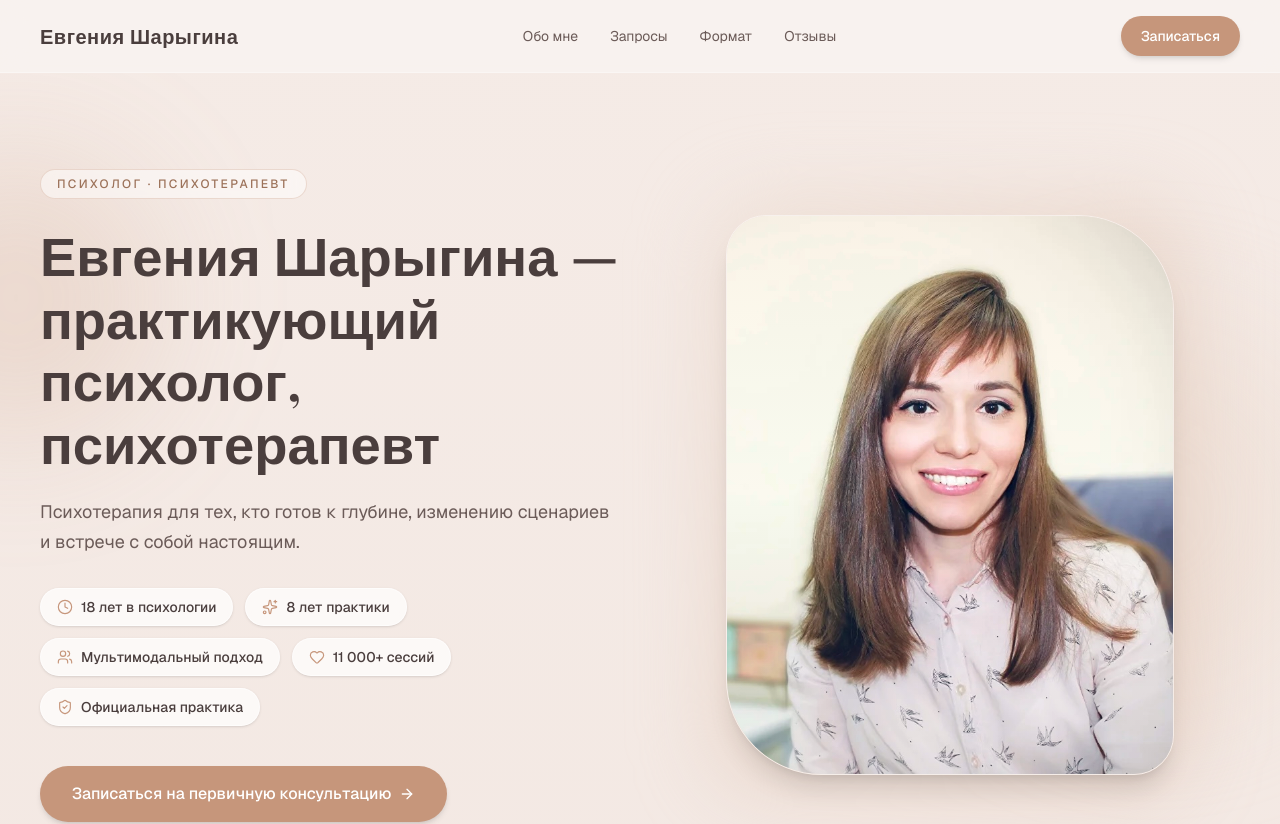
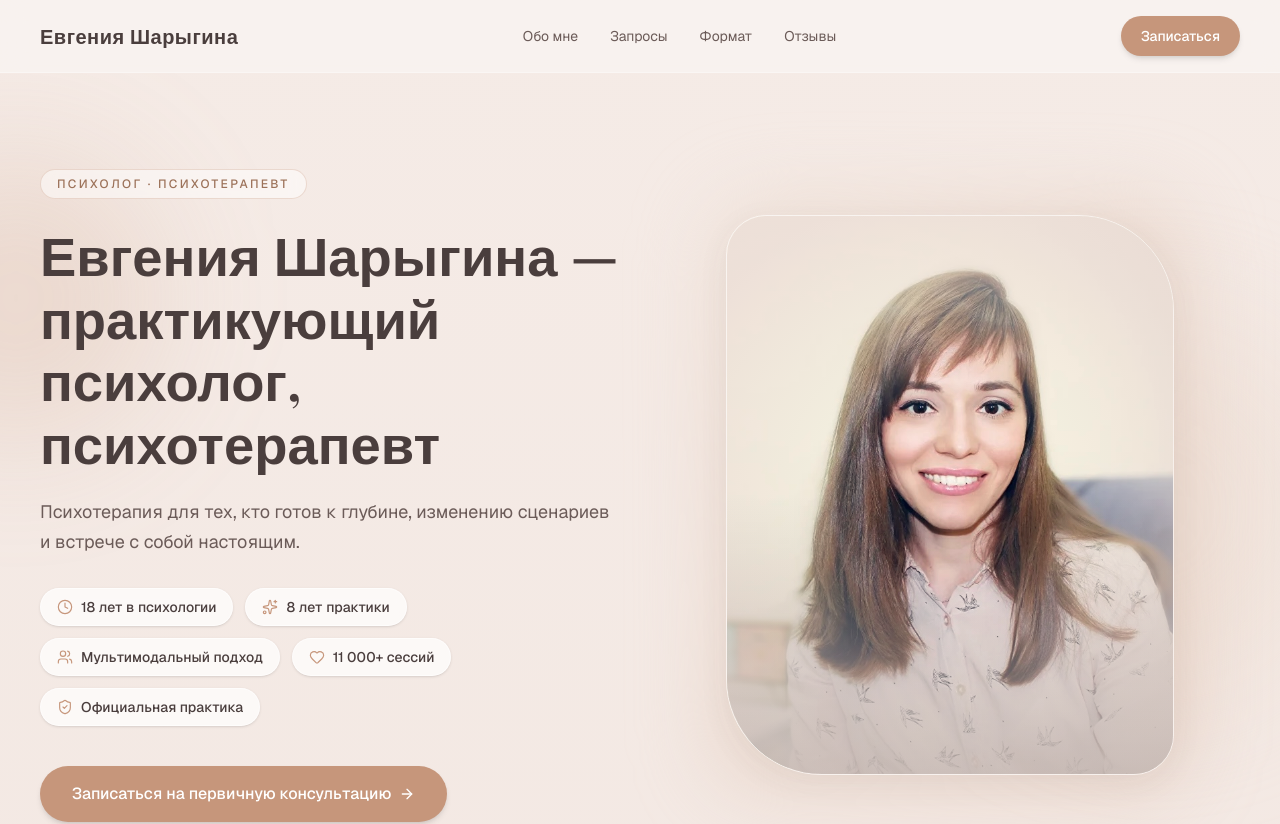
Before and after one commit to DmSharygin/PsySharyginaLanding, a Next.js app: page / in a window 1280 px wide. Shown: the top 824 px of the page. Built offline with nearby package versions, Linux system fonts and the light colour scheme.

Commit message:
add images themes

```diff
--- a/app/page.tsx
+++ b/app/page.tsx
@@ -147,21 +147,14 @@ const timeSlots = [
   'Подберём вместе',
 ];
 
-/* CSS-«ретушь»: мягкий тёплый цветокор, чтобы любые фото визуально
-   ложились в бежево-розовую палитру сайта. */
-const warmPhotoFilter =
-  '[filter:sepia(10%)_saturate(114%)_brightness(103%)_contrast(102%)]';
-
 /* -------------------------------------------------------------------------- */
 /*                             SMALL UI HELPERS                             */
 /* -------------------------------------------------------------------------- */
 
 /**
- * Тонкий орнаментальный разделитель между секциями.
- * Раньше здесь была залитая SVG-волна фиксированным цветом — на непрерывном
- * градиенте фона это создавало видимый "шов"/плашку (см. скрин). Заменено на
- * лёгкую волнистую ЛИНИЮ (stroke, не fill), которая ничего не перекрывает
- * и поэтому не может выглядеть как чужеродный блок при любом оттенке фона.
+ * Тонкий орнаментальный разделитель между секциями — волнистая линия
+ * (stroke, не fill), которая ничего не перекрывает и поэтому не может
+ * создать цветовой "шов" на непрерывном градиенте фона.
  */
 function SectionDivider({ className = '' }: { className?: string }) {
   return (
@@ -213,8 +206,74 @@ function GlassCard({
 }
 
 /**
- * Организованная фото-рамка с органичными скруглёнными углами,
- * мягким свечением по краю и лёгким тёплым цветокором изображения.
+ * Тонированное изображение, органично вписанное в тёплую бежево-розовую
+ * палитру сайта.
+ *
+ * Техника (нон-деструктивная, только CSS):
+ * 1. Лёгкий тёплый цветокор (`sepia` + `saturate` + `contrast` + `brightness`) —
+ *    фото остаётся живым и естественным, просто теплее по тону.
+ * 2. Радиальная виньетка цвета фона (#EFE3DD), прозрачная в центре и плотная
+ *    по краям — она "растворяет" края фотографии в фоне страницы, но не
+ *    трогает лицо и центральную композицию, поэтому изображение не выглядит
+ *    угрюмым или обесцвеченным.
+ * 3. Тонкий multiply-слой по краям для дополнительной плавности перехода.
+ * 4. Едва заметный градиент сверху-вниз для объёма и глубины.
+ * 5. Мягкая внутренняя тень и полупрозрачная белая рамка сохраняют
+ *    стеклянную (glassmorphic) эстетику карточек сайта.
+ */
+function ThemedImage({
+  src,
+  alt,
+  roundedClass = 'rounded-3xl',
+  className = '',
+  vignetteOpacity = 'opacity-90', // Сила виньетки: opacity-70, opacity-90, opacity-100
+  vignetteCoverage = 'transparent_30%', // Чем меньше %, тем больше бежевого по краям (напр. transparent_20%)
+}: {
+  src: string;
+  alt: string;
+  roundedClass?: string;
+  className?: string;
+  vignetteOpacity?: string;
+  vignetteCoverage?: string;
+}) {
+  return (
+    <div
+      className={`relative overflow-hidden border border-white/60 shadow-[0_8px_32px_rgba(74,62,61,0.06),inset_0_1px_2px_rgba(255,255,255,0.8)] ${roundedClass} ${className}`}
+    >
+      {/* 1. Картинка: делаем чуть теплее и контрастнее */}
+      <img
+        src={src}
+        alt={alt}
+        className="h-full w-full object-cover sepia-[0.18] saturate-[1.15] contrast-[1.05] brightness-[0.98]"
+      />
+
+      {/* 2. Плотная виньетка под цвет фона (#EFE3DD) */}
+      <div
+        aria-hidden
+        className={`pointer-events-none absolute inset-0 ${vignetteOpacity}`}
+        style={{
+          background: `radial-gradient(circle at center, transparent 25%, #EFE3DD 85%)`,
+        }}
+      />
+
+      {/* 3. Дополнительное наложение цвета по самым краям для слияния */}
+      <div
+        aria-hidden
+        className="pointer-events-none absolute inset-0 bg-[#EFE3DD]/20 mix-blend-multiply"
+      />
+
+      {/* 4. Легкий теневой градиент для объема */}
+      <div
+        aria-hidden
+        className="pointer-events-none absolute inset-0 bg-gradient-to-t from-[#4A3E3D]/20 via-transparent to-transparent"
+      />
+    </div>
+  );
+}
+
+/**
+ * Организованная фото-рамка с органичными скруглёнными углами и мягким
+ * свечением по краю — используется для крупных портретов (Hero, About).
  */
 function PortraitFrame({
   src,
@@ -230,12 +289,7 @@ function PortraitFrame({
   return (
     <div className="relative mx-auto aspect-[4/5] w-full max-w-md">
       <div className={`absolute -inset-3 rounded-[3rem] blur-2xl ${glowClass}`} />
-      <div
-        className={`relative h-full w-full overflow-hidden border border-white/50 shadow-xl ${roundedClass}`}
-      >
-        <img src={src} alt={alt} className={`h-full w-full object-cover ${warmPhotoFilter}`} />
-        <div className="absolute inset-0 bg-gradient-to-t from-[#4A3E3D]/10 via-transparent to-[#C6967B]/10" />
-      </div>
+      <ThemedImage src={src} alt={alt} roundedClass={roundedClass} className="h-full w-full" />
     </div>
   );
 }
@@ -347,7 +401,7 @@ export default function Home() {
             </button>
           </div>
 
-          {/* Right column — portrait (Фото 1: белая блузка, бежевый фон) */}
+          {/* Right column — portrait */}
           <div className="relative z-10 order-1 lg:order-2">
             <PortraitFrame
               src="/images/portrait-hero.jpg"
@@ -368,7 +422,7 @@ export default function Home() {
         <Blob className="right-[5%] top-[10%] h-72 w-72 bg-[#C6967B]/15" />
 
         <div className="mx-auto grid max-w-7xl grid-cols-1 items-center gap-14 lg:grid-cols-2">
-          {/* Portrait (Фото 2: розовая блузка с птичками, диван на фоне) */}
+          {/* Portrait */}
           <div className="relative order-1">
             <PortraitFrame
               src="/images/portrait-about.jpg"
@@ -506,17 +560,15 @@ export default function Home() {
           </p>
         </div>
 
-        {/* Банер доверия (Фото 3: за ноутбуком, дипломы на стене) */}
+        {/* Банер доверия (кабинет / атмосфера практики) */}
         <div className="mx-auto mt-10 max-w-5xl">
           <GlassCard className="grid grid-cols-1 gap-6 overflow-hidden p-6 md:grid-cols-[1fr_1.3fr] md:items-center md:gap-8 md:p-8">
-            <div className="relative mx-auto aspect-[4/5] w-full max-w-xs overflow-hidden rounded-[2rem] rounded-tr-[4rem] border border-white/50 shadow-md">
-              <img
-                src="/images/portrait-office.jpg"
-                alt="Евгения Шарыгина в кабинете за работой, на стене — дипломы и сертификаты"
-                className={`h-full w-full object-cover ${warmPhotoFilter}`}
-              />
-              <div className="absolute inset-0 bg-gradient-to-t from-[#4A3E3D]/15 via-transparent to-transparent" />
-            </div>
+            <ThemedImage
+              src="/images/portrait-office.jpg"
+              alt="Евгения Шарыгина в кабинете за работой, на стене — дипломы и сертификаты"
+              roundedClass="rounded-[2rem] rounded-tr-[4rem]"
+              className="mx-auto aspect-[4/5] w-full max-w-xs"
+            />
             <div className="flex flex-col justify-center">
               <span className="inline-flex w-fit items-center gap-2 rounded-full bg-[#C6967B]/15 px-4 py-1.5 text-xs font-medium text-[#9C7259]">
                 <ShieldCheck className="h-3.5 w-3.5" strokeWidth={1.75} />
```
